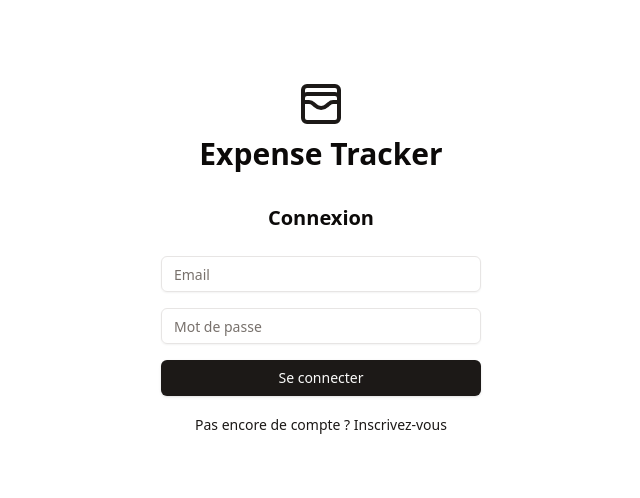
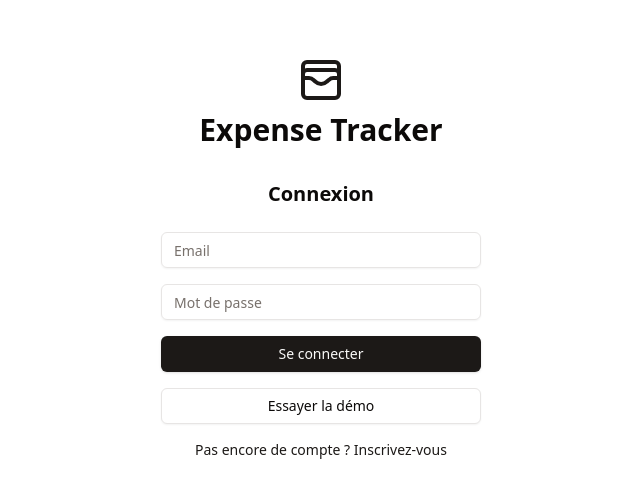
Before and after one commit to AntoineMarjault/expense-tracker, a Next.js app in the folder frontend/: page /auth/login in a window 1280 px wide. Shown: the part 142-640 px from the top of the page, without its empty margins (319-959 px from the left). Built offline with nearby package versions, Linux system fonts and the light colour scheme.

Commit message:
feat: add demo account

```diff
--- a/frontend/app/auth/login/page.tsx
+++ b/frontend/app/auth/login/page.tsx
@@ -39,6 +39,22 @@ const LoginPage = () => {
     router.push('/dashboard/transactions')
   }
 
+  const handleDemoLogin = async () => {
+    setError('')
+    const response = await signIn('credentials', {
+      email: 'demo@expense-tracker.com',
+      password: 'demoPassword',
+      redirect: false,
+    })
+
+    if (response?.error) {
+      setError('Le compte de démonstration est indisponible')
+      return
+    }
+
+    router.push('/dashboard/transactions')
+  }
+
   return (
     <>
       <h2 className="text-xl font-semibold text-center mb-6">Connexion</h2>
@@ -64,7 +80,15 @@ const LoginPage = () => {
           {isSubmitting ? 'Connexion...' : 'Se connecter'}
         </Button>
       </form>
-      <div className="mt-4 text-center">
+      <div className="mt-4 flex flex-col items-center gap-4">
+        <Button
+          type="button"
+          variant="outline"
+          className="w-full"
+          onClick={handleDemoLogin}
+        >
+          Essayer la démo
+        </Button>
         <Link
           href="/auth/signup"
           className="text-sm text-primary hover:underline"
```
Also changed, not shown: 1 other file (tests, documents, lock files or other folders).
